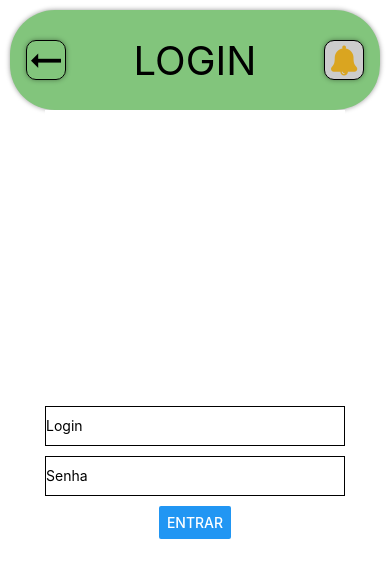
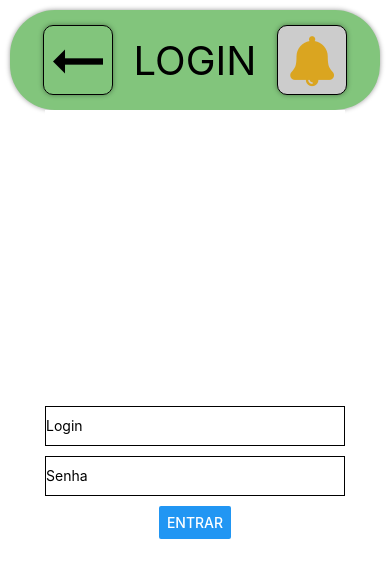
Before and after one commit to rmshimomura/Reserva-de-Salas, a React Native app in the folder Reserva-de-Salas/: screen / in a window 390 px wide. Shown: the top 578 px of the page. Built offline with nearby package versions, Linux system fonts and the light colour scheme.

Commit message:
TopBar com dimensões atualizadas.

```diff
--- a/Reserva-de-Salas/Components/Telas/Tela.js
+++ b/Reserva-de-Salas/Components/Telas/Tela.js
@@ -16,7 +16,7 @@ const ReturnButton = (display) => {
                 onPress={() => navigation.goBack()}>
                 <View style={styles.iconContainer}>
                     <Icon name='arrow-left-l'
-                        size={30}
+                        size={50}
                         color={'black'} />
                 </View>
             </TouchableHighlight>
@@ -31,7 +31,7 @@ const NotificationButton = (display) => {
             onPress={() => {}}>
             <View style={styles.iconContainer}>
                 <Icon name='bell-alt'
-                    size={30}
+                    size={50}
                     color={'goldenrod'} />
             </View>
         </TouchableHighlight>
@@ -94,9 +94,9 @@ const styles = StyleSheet.create({
         alignSelf: 'center'
     },
     returnButton: {
-        margin: 8,
-        height: 40,
-        width: 40,
+        margin: 25,
+        height: 70,
+        width: 70,
         backgroundColor: 'transparent',
         underlayColor: '#fff',
         borderRadius: 10,
@@ -110,9 +110,9 @@ const styles = StyleSheet.create({
         shadowOffset: {width: 0, height: 0}
     },
     notificationsButton: {
-        margin: 8,
-        height: 40,
-        width: 40,
+        margin: 25,
+        height: 70,
+        width: 70,
         backgroundColor: '#cccccc',
         underlayColor: '#fff',
         borderRadius: 10,
```
